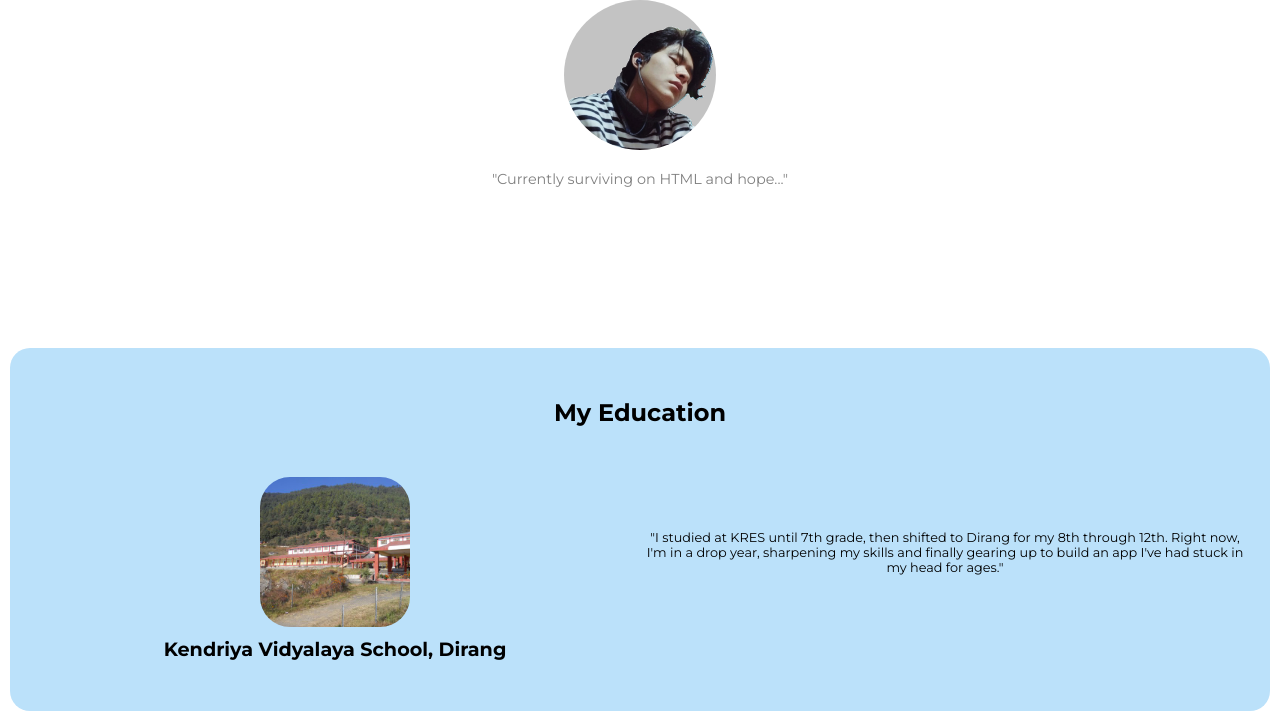
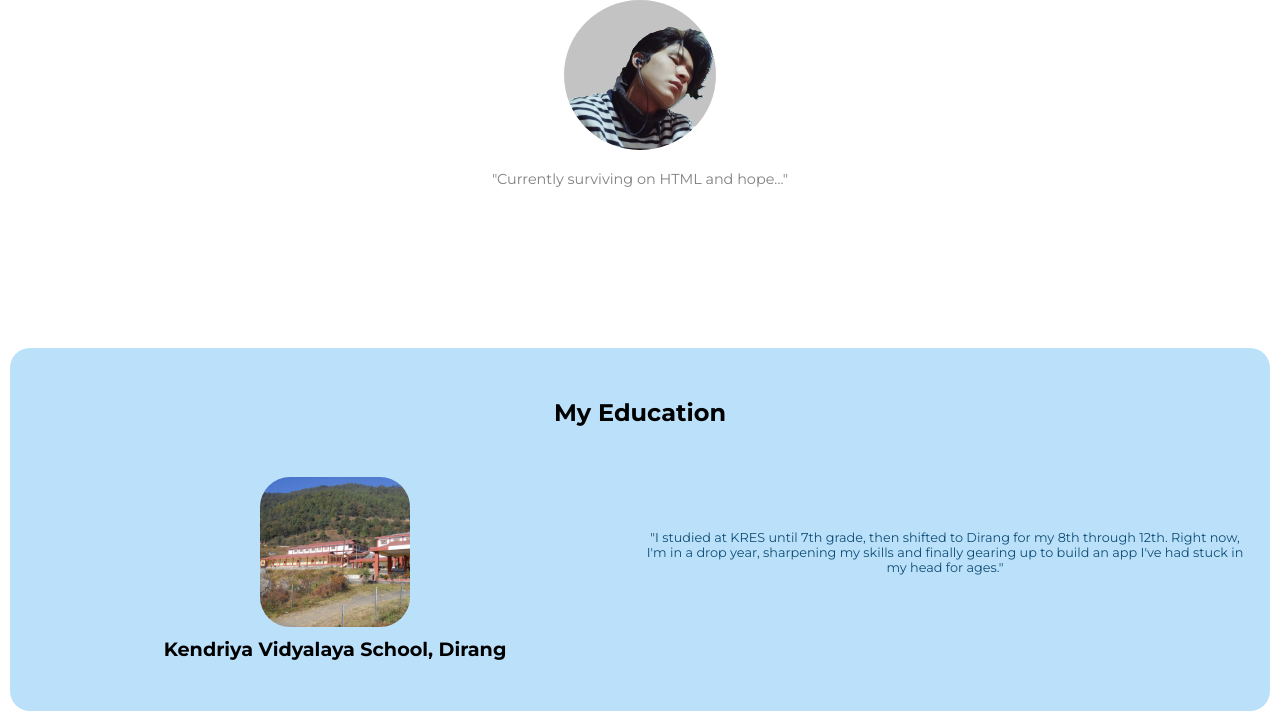
Before and after one commit to H1R0369/Capstone-Project-2---My-Personal-Site, a plain HTML site: page index.html in a window 1280 px wide. Shown: the part 449-1170 px from the top of the page. Drawn offline with Linux system fonts and the light colour scheme.

Commit message:
Update styles.css

```diff
--- a/styles.css
+++ b/styles.css
@@ -129,4 +129,5 @@
 
 .edu-description {
     font-size: 0.8rem;
+    color: #0F4C75;
 }
```
